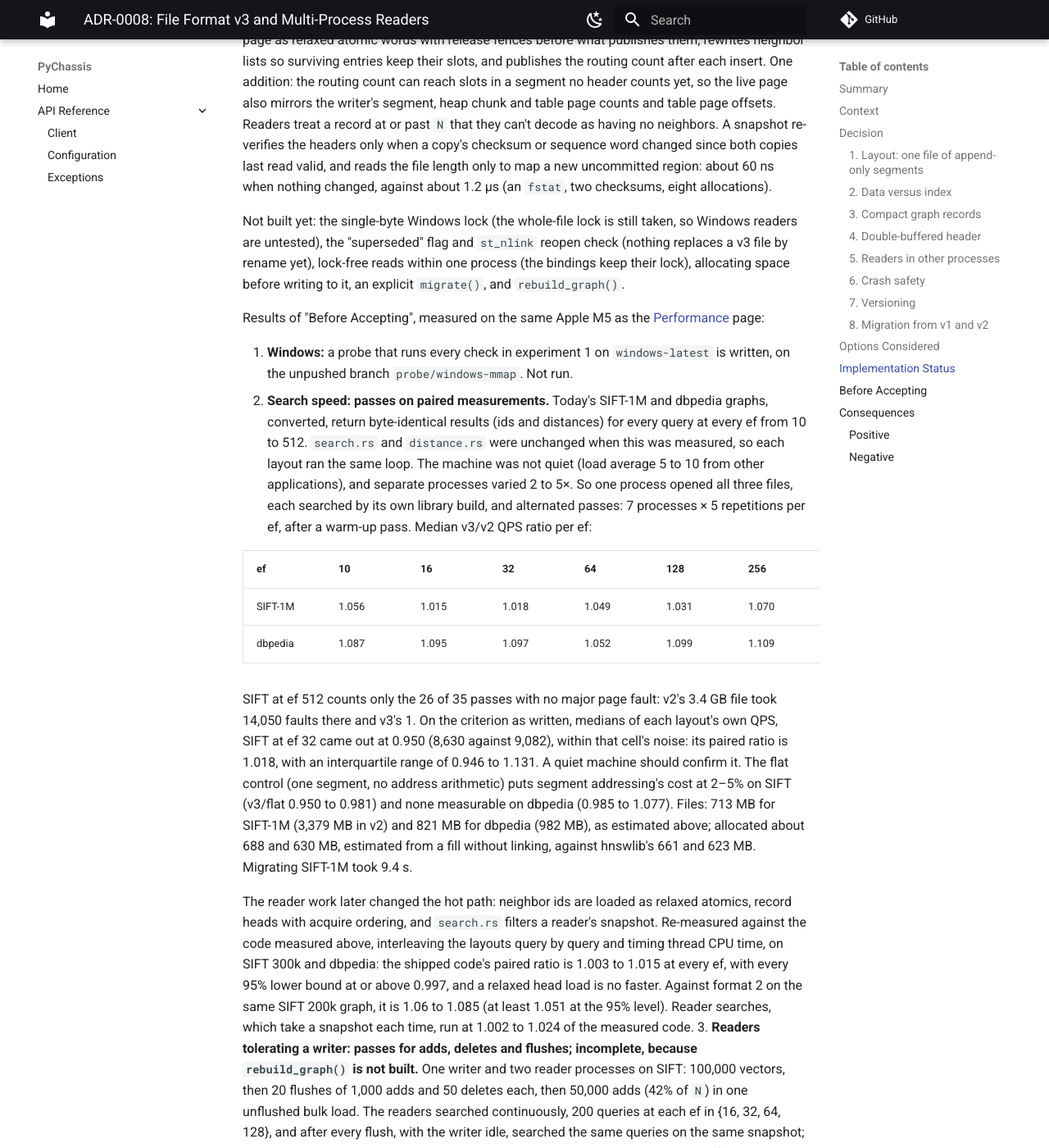
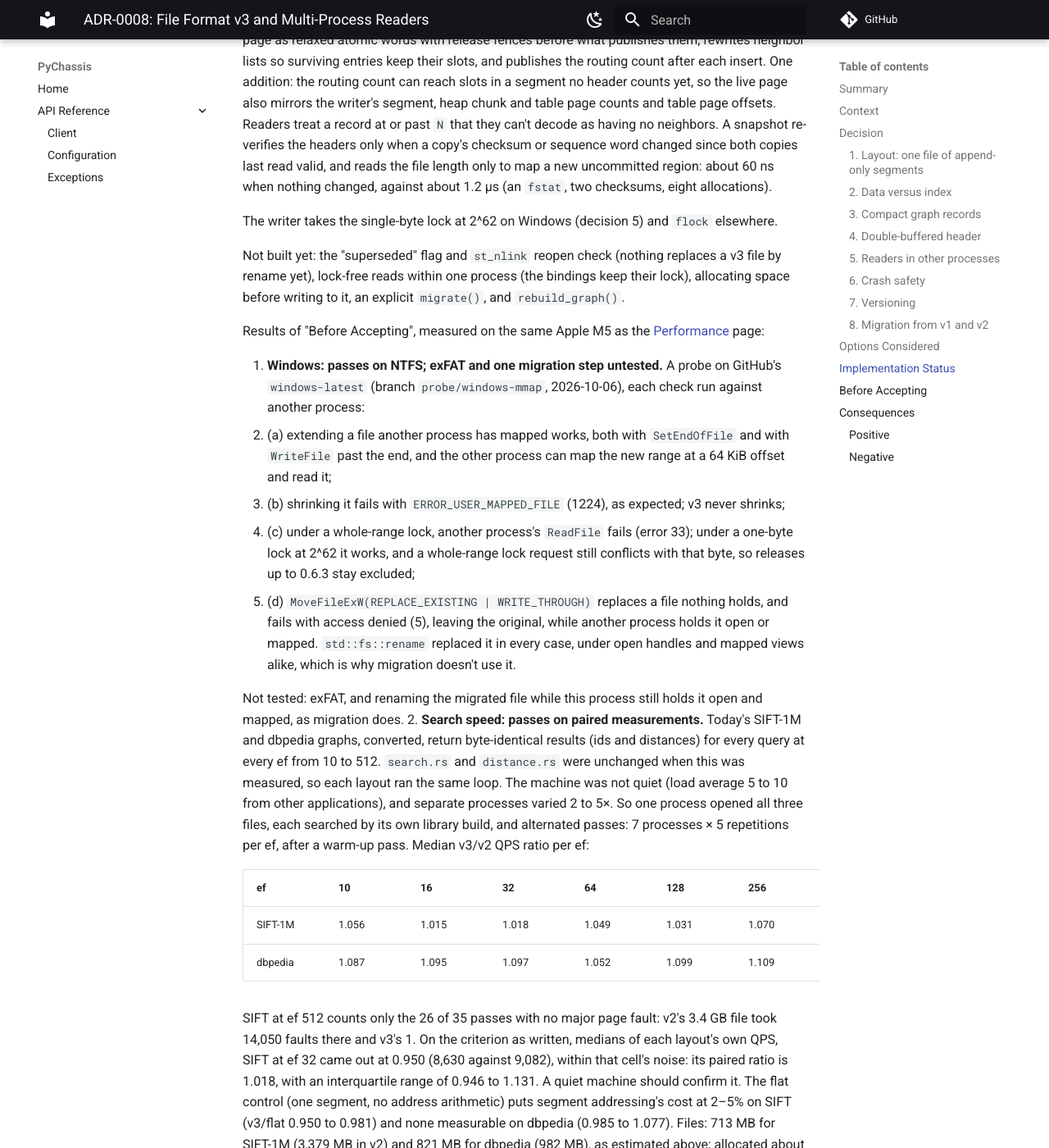
Before and after one commit to tanvincible/chassis, an MkDocs documentation site: the page built from docs/src/adr/008-format-v3-and-multi-process-readers.md, in a window 1280 px wide and 1400 px high, scrolled down 10658 px. Shown: the whole window at 82% size. Built offline with MkDocs 1.6.1 and Material for MkDocs 9.7.7, drawn with Linux system fonts in a browser that asks for light colours; comment, search, counter and statistics services are not loaded.

Commit message:
fix: lock one byte on Windows and require Rust 1.88
Windows: the writer takes LockFileEx on one byte at 2^62 instead of
the whole file. A whole-file lock makes another process's ReadFile
fail, so readers couldn't open the file; the single byte still
overlaps the whole-range lock older releases take. Verified by the
probe on windows-latest; ADR-0008 gate 1 now records its results.

Rust 1.88: the code needs it (as_chunks, let chains). Set
rust-version, pin the MSRV job to 1.88, and skip the trybuild test
there, since it compares one compiler release's error text.

```diff
--- a/Cargo.toml
+++ b/Cargo.toml
@@ -6,6 +6,7 @@
 [workspace.package]
 version = "0.6.3"
 edition = "2024"
+rust-version = "1.88"
 authors = ["Tanvi Pooranmal Meena (tanvipm19@gmail.com)"]
 license = "MIT OR Apache-2.0"
 repository = "https://github.com/tanvincible/chassis"
--- a/docs/src/adr/008-format-v3-and-multi-process-readers.md
+++ b/docs/src/adr/008-format-v3-and-multi-process-readers.md
@@ -397,16 +397,32 @@
   last read valid, and reads the file length only to map a new uncommitted region: about 60 ns when
   nothing changed, against about 1.2 µs (an `fstat`, two checksums, eight allocations).
 
-Not built yet: the single-byte Windows lock (the whole-file lock is still taken, so Windows readers
-are untested), the "superseded" flag and `st_nlink` reopen check (nothing replaces a v3 file by
+The writer takes the single-byte lock at 2^62 on Windows (decision 5) and `flock` elsewhere.
+
+Not built yet: the "superseded" flag and `st_nlink` reopen check (nothing replaces a v3 file by
 rename yet), lock-free reads within one process (the bindings keep their lock), allocating space
 before writing to it, an explicit `migrate()`, and `rebuild_graph()`.
 
 Results of "Before Accepting", measured on the same Apple M5 as the
 [Performance](../architecture/performance.md) page:
 
-1. **Windows:** a probe that runs every check in experiment 1 on `windows-latest` is written, on the
-   unpushed branch `probe/windows-mmap`. Not run.
+1. **Windows: passes on NTFS; exFAT and one migration step untested.** A probe on GitHub's
+   `windows-latest` (branch `probe/windows-mmap`, 2026-10-06), each check run against another
+   process:
+   * (a) extending a file another process has mapped works, both with `SetEndOfFile` and with
+     `WriteFile` past the end, and the other process can map the new range at a 64 KiB offset and
+     read it;
+   * (b) shrinking it fails with `ERROR_USER_MAPPED_FILE` (1224), as expected; v3 never shrinks;
+   * (c) under a whole-range lock, another process's `ReadFile` fails (error 33); under a one-byte
+     lock at 2^62 it works, and a whole-range lock request still conflicts with that byte, so
+     releases up to 0.6.3 stay excluded;
+   * (d) `MoveFileExW(REPLACE_EXISTING | WRITE_THROUGH)` replaces a file nothing holds, and fails
+     with access denied (5), leaving the original, while another process holds it open or mapped.
+     `std::fs::rename` replaced it in every case, under open handles and mapped views alike, which
+     is why migration doesn't use it.
+
+   Not tested: exFAT, and renaming the migrated file while this process still holds it open and
+   mapped, as migration does.
 2. **Search speed: passes on paired measurements.** Today's SIFT-1M and dbpedia graphs, converted,
    return byte-identical results (ids and distances) for every query at every ef from 10 to 512.
    `search.rs` and `distance.rs` were unchanged when this was measured, so each layout ran the same
```
Also changed, not shown: docs/src/architecture/storage.md (+3 -2 lines), docs/src/dev/building.md (+1 -1 lines), docs/src/introduction.md (+1 -1 lines), 4 other files.
